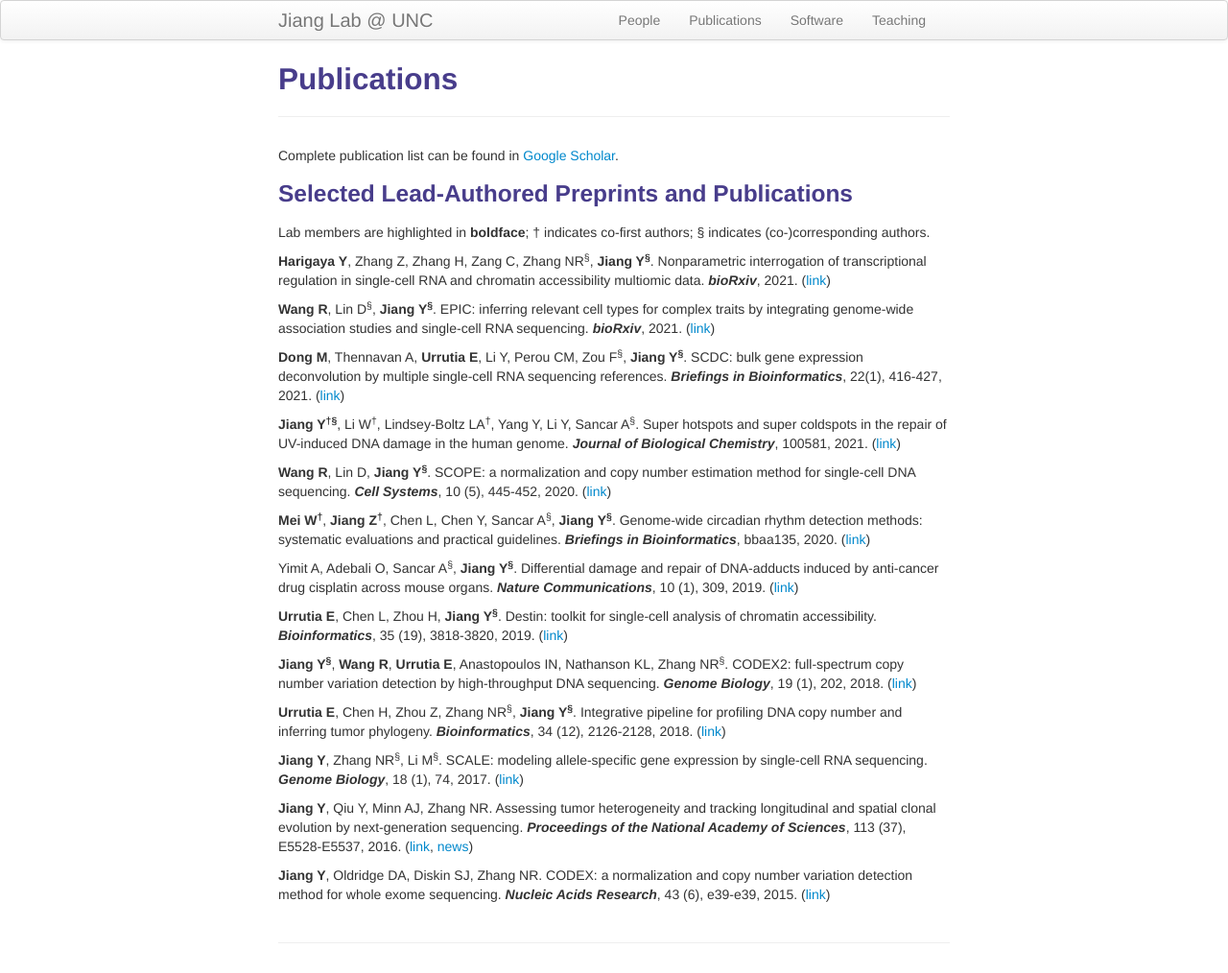
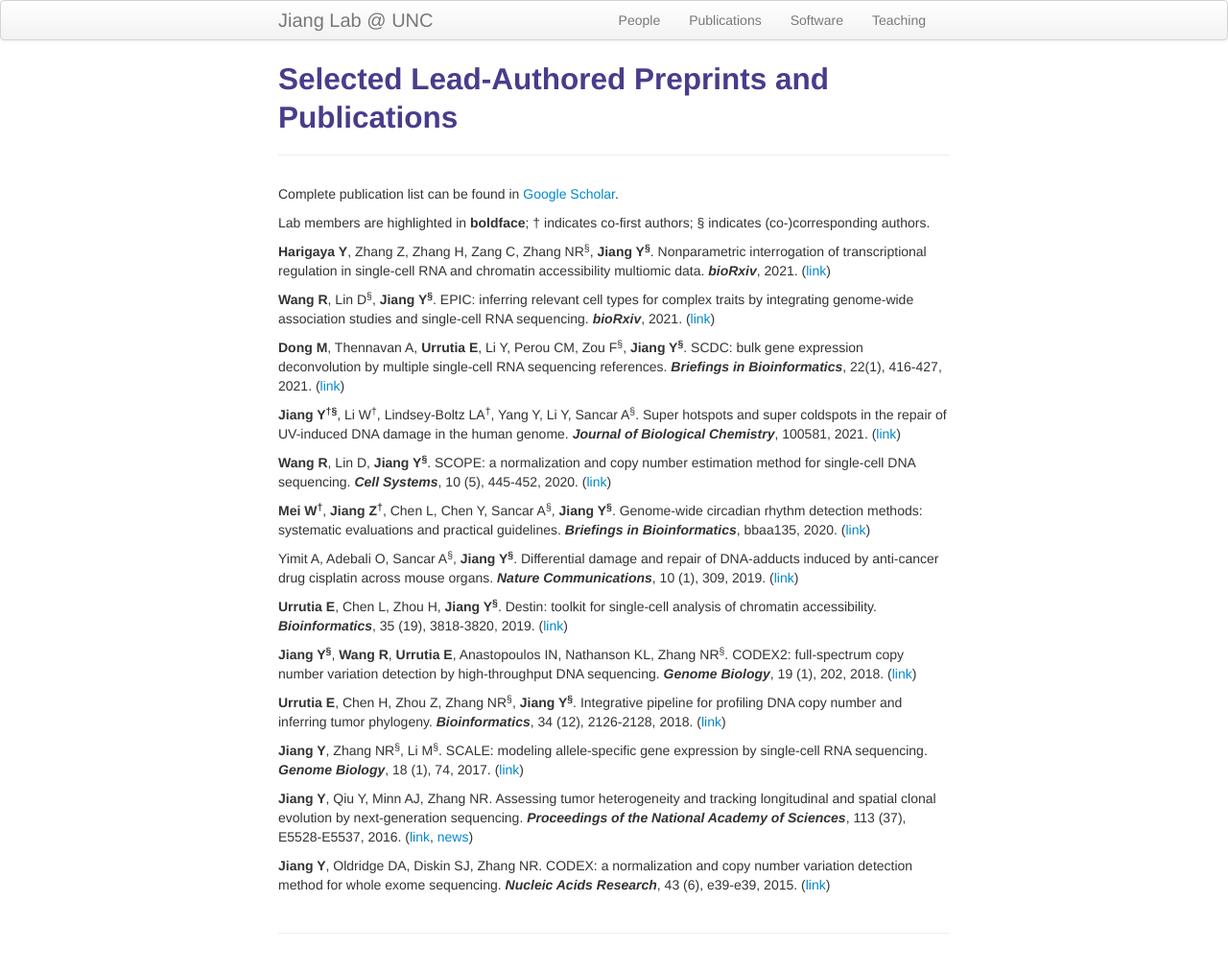
Before and after one commit to yuchaojiang/yuchaojiang.github.io, a Jekyll site: the page built from pages/pubs.md, in a window 1280 px wide. Shown: the whole page at 96% size. Built offline with Jekyll 4.4.1, drawn with Linux system fonts in a browser that asks for light colours.

Commit message:
Update pubs.md

```diff
--- a/pages/pubs.md
+++ b/pages/pubs.md
@@ -1,12 +1,10 @@
 ---
 layout: page
-title: Publications
+title: Selected Lead-Authored Preprints and Publications
 description: Yuchao Jiang's publications
 ---
 
 Complete publication list can be found in [Google Scholar](https://scholar.google.com/citations?user=YA9f7QUAAAAJ&hl=en).
-
-### Selected Lead-Authored Preprints and Publications
 
 Lab members are highlighted in **boldface**; &dagger; indicates co-first authors; &sect; indicates (co-)corresponding authors.
 
```
